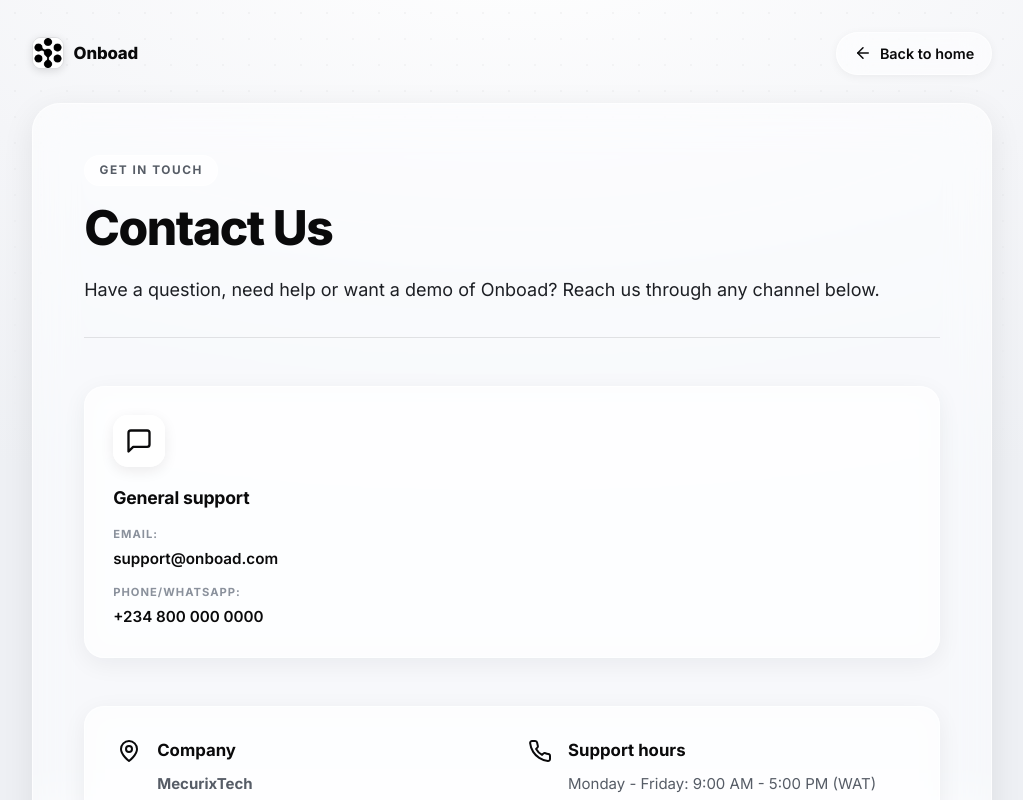
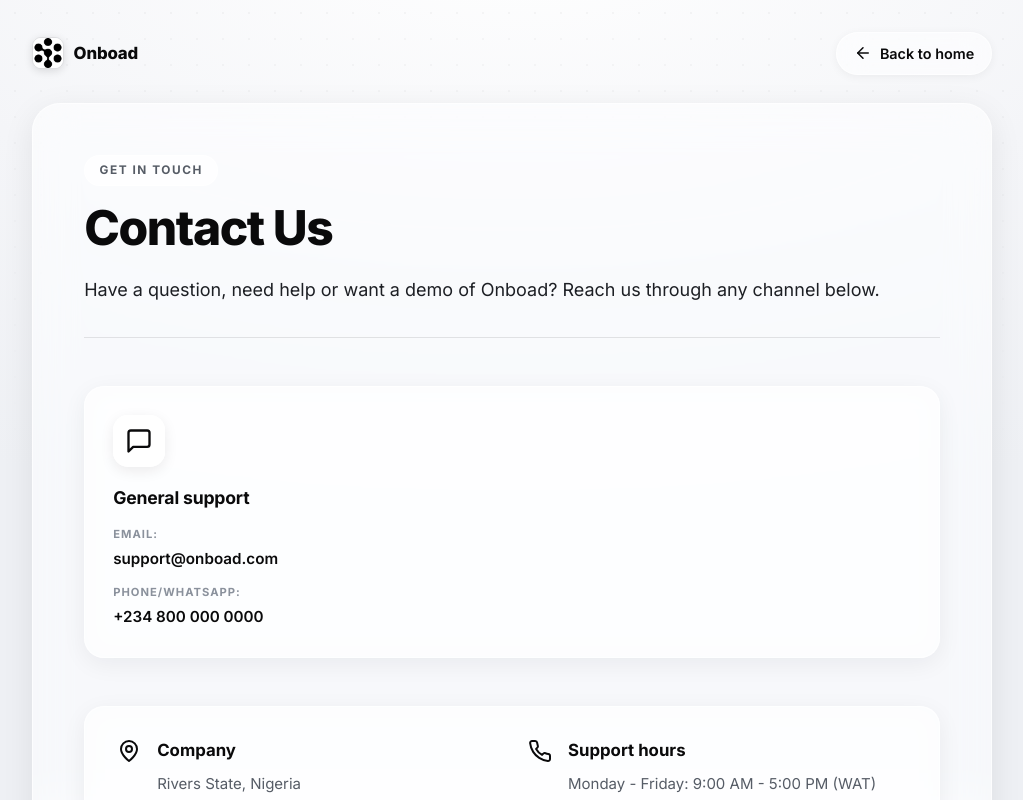
Before and after one commit to izzychils/tms-fe, a React (Vite) app: page /contact in a window 1280 px wide. Shown: the top 800 px of the page, without its empty margins (128-1151 px from the left). Built offline with nearby package versions, Linux system fonts and the light colour scheme; the HTML template or start-up script is replaced by a standard one.

Commit message:
fix(contact): remove MecurixTech from company info

```diff
--- a/src/pages/Contact.tsx
+++ b/src/pages/Contact.tsx
@@ -116,7 +116,6 @@
             <MapPin size={24} />
             <div>
               <h3>Company</h3>
-              <p><strong>MecurixTech</strong></p>
               <p>Rivers State, Nigeria</p>
               <p>Registered address: Rivers State, Nigeria</p>
             </div>
```
